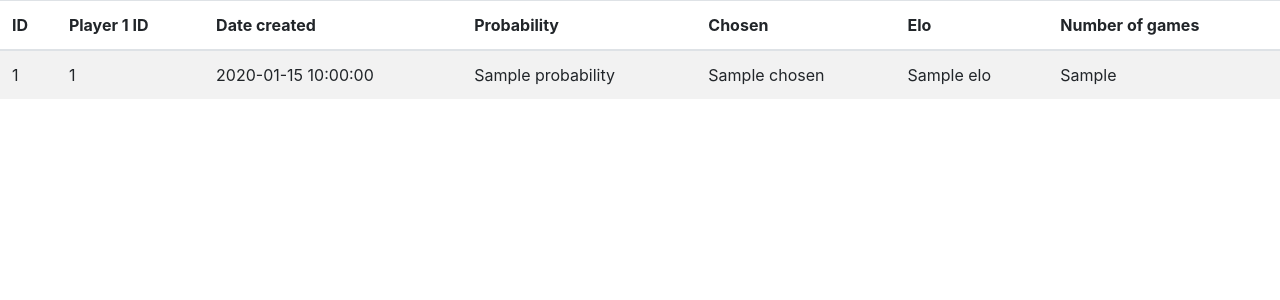
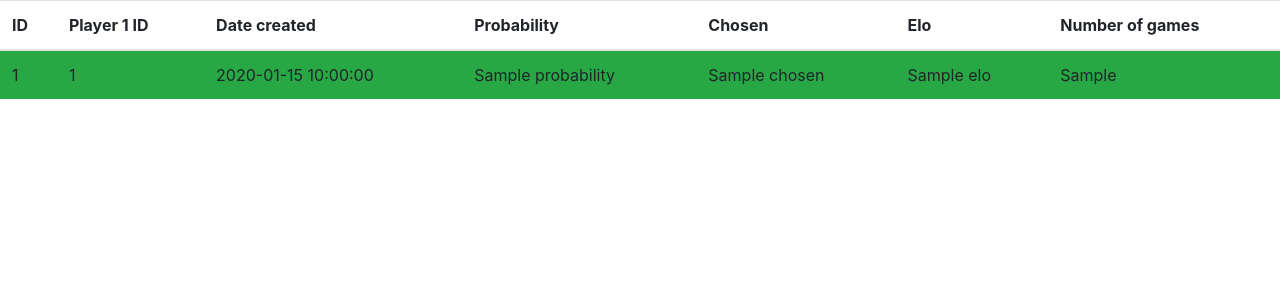
Before and after one commit to Zharaskhan/photograd, a Flask app: template templates/game_statistics.html in a window 1280 px wide. Shown: the top 300 px of the page. Run offline with Flask 2, Linux system fonts and the light colour scheme; the template is opened without the code that fills it: most values are stand-ins (such as "Sample title", 1, 10 or a date in 2020); some libraries are stand-ins or nearby versions.

Commit message:
Fix frontend

```diff
--- a/templates/game_statistics.html
+++ b/templates/game_statistics.html
@@ -16,12 +16,17 @@
     </thead>
 
     {% for game in games %}
+
+        {% if game['chosen'] %}
+            <tr class="bg-success">
+        {% else %}
             <tr>
+        {% endif %}
                 <td> {{game['id'] }}</td>
                 <td> {{game['player_id']}}</td>
                 <td> {{game['date_created']}}</td>
                 <td> {{game['probability']}}</td>
-        <td> {{game['chosen']}}</td>
+                <td>{{game['chosen']}}</td>
                 <td> {{game['elo']}}</td>
                 <td> {{game['last_games']}}</td>
             </tr>
```
Lines whose indentation alone changed are shown as unchanged.
